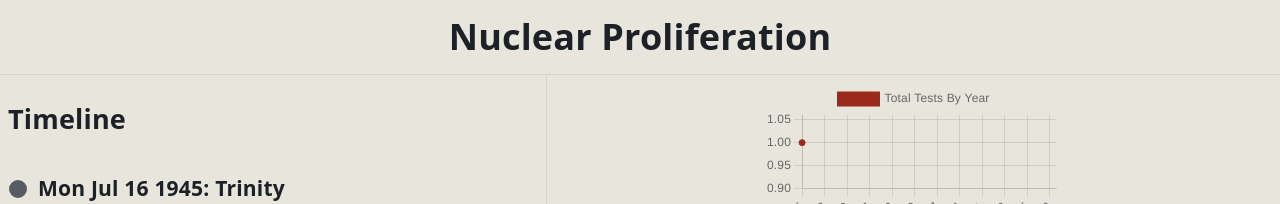
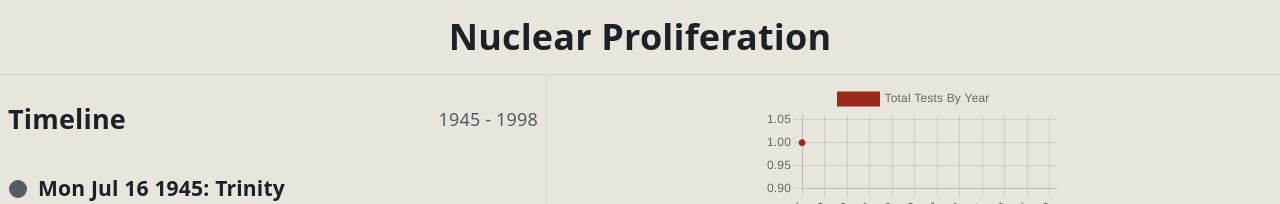
Before and after one commit to mpcarolin/nuclear-timeline, a React (Vite) app: page / in a window 1280 px wide. Shown: the top 204 px of the page. Built offline with nearby package versions, Linux system fonts and the light colour scheme.

Commit message:
Add header group and subtitle with date range to timeline

```diff
--- a/src/components/Timeline/Timeline.module.css
+++ b/src/components/Timeline/Timeline.module.css
@@ -1,6 +1,17 @@
 .wrapper {
     display: flex;
     flex-direction: column;
+}
+
+.header {
+    display: flex;
+    flex-direction: row;
+    justify-content: space-between;
+    align-items: center;
+    .subtitle {
+        margin: 0;
+        color: var(--color-text-subdued);
+    }
 }
 
 .list {
--- a/src/components/Timeline/Timeline.tsx
+++ b/src/components/Timeline/Timeline.tsx
@@ -13,7 +13,12 @@ export type TTimelineProps = {
 export const Timeline = ({ className, active, observe, onEventClick }: TTimelineProps) => {
     return (
         <section className={`${className} ${styles.wrapper}`}>
-            <h2>Timeline</h2>
+            <hgroup className={styles.header}>
+                <h2>Timeline</h2>
+                <p className={styles.subtitle}>
+                    {events[0].date.getFullYear()} - {events[events.length - 1].date.getFullYear()}
+                </p>
+            </hgroup>
             <ol className={styles.list}>
                 {
                     events.map((event) => (
```
